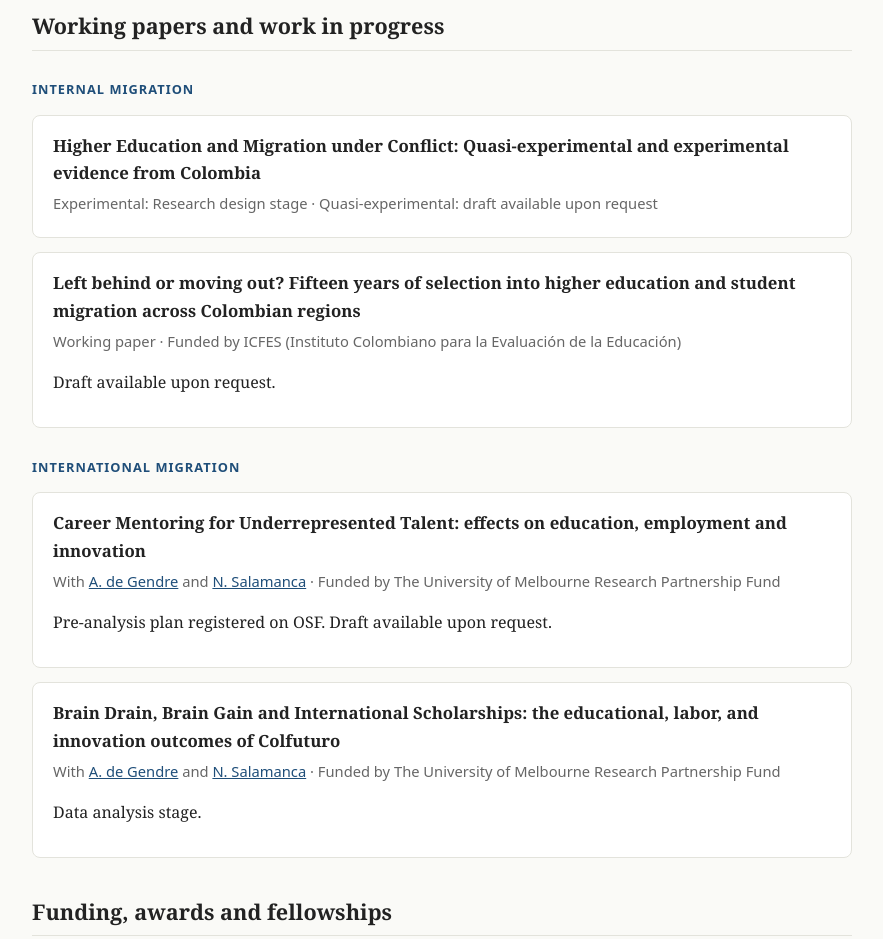
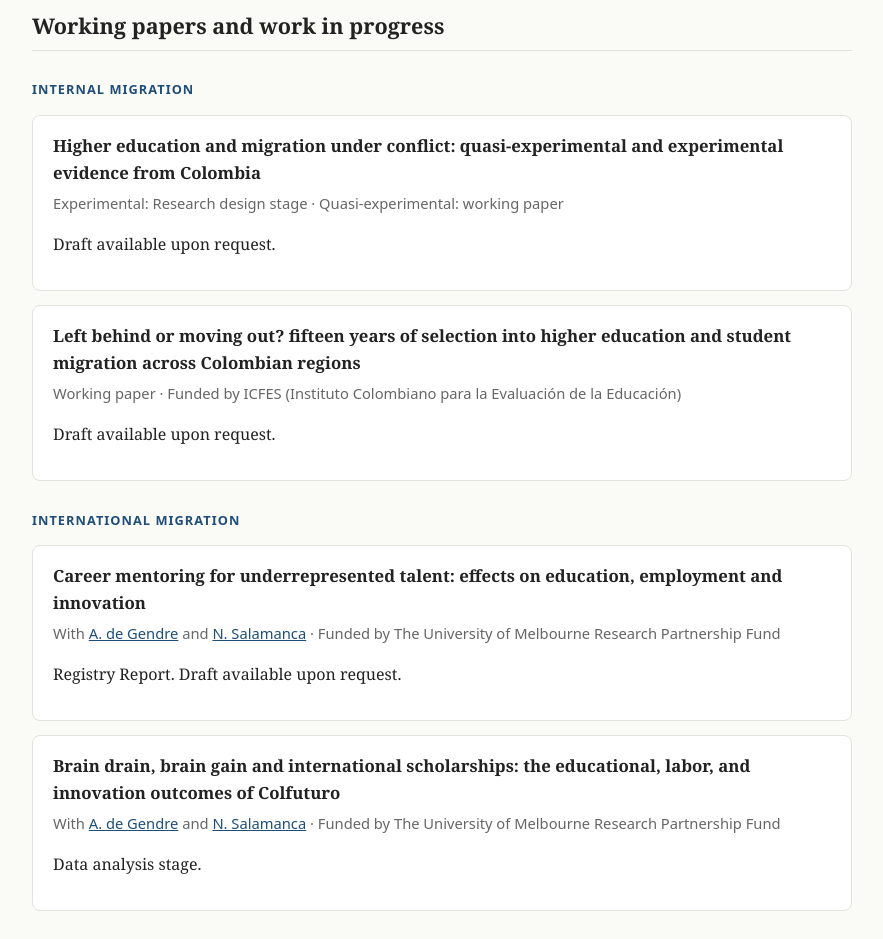
Before and after one commit to jdgarciago/jdgarciago.github.io, a plain HTML site: page research.html in a window 1280 px wide. Shown: the part 340-1279 px from the top of the page, without its empty margins (198-1081 px from the left). Drawn offline with Linux system fonts and the light colour scheme.

Commit message:
Add files via upload

```diff
--- a/research.html
+++ b/research.html
@@ -32,23 +32,24 @@
     <h2>Working papers and work in progress</h2>
     <h4 class="group">Internal migration</h4>
     <div class="card">
-      <h3>Higher Education and Migration under Conflict: Quasi-experimental and experimental evidence from Colombia</h3>
-      <p class="meta">Experimental: Research design stage · Quasi-experimental: draft available upon request</p>
+      <h3>Higher education and migration under conflict: quasi-experimental and experimental evidence from Colombia</h3>
+      <p class="meta">Experimental: Research design stage · Quasi-experimental: working paper</p>
+      <p>Draft available upon request.</p>
     </div>
     <div class="card">
-      <h3>Left behind or moving out? Fifteen years of selection into higher education and student migration across Colombian regions</h3>
+      <h3>Left behind or moving out? fifteen years of selection into higher education and student migration across Colombian regions</h3>
       <p class="meta">Working paper · Funded by ICFES (Instituto Colombiano para la Evaluación de la Educación)</p>
       <p>Draft available upon request.</p>
     </div>
 
     <h4 class="group">International migration</h4>
     <div class="card">
-      <h3>Career Mentoring for Underrepresented Talent: effects on education, employment and innovation</h3>
+      <h3>Career mentoring for underrepresented talent: effects on education, employment and innovation</h3>
       <p class="meta">With <a href="https://adegendre.github.io/">A. de Gendre</a> and <a href="https://sites.google.com/view/nsalamanca/home">N. Salamanca</a> · Funded by The University of Melbourne Research Partnership Fund</p>
-      <p>Pre-analysis plan registered on OSF. Draft available upon request.</p>
+      <p>Registry Report. Draft available upon request.</p>
     </div>
     <div class="card">
-      <h3>Brain Drain, Brain Gain and International Scholarships: the educational, labor, and innovation outcomes of Colfuturo</h3>
+      <h3>Brain drain, brain gain and international scholarships: the educational, labor, and innovation outcomes of Colfuturo</h3>
       <p class="meta">With <a href="https://adegendre.github.io/">A. de Gendre</a> and <a href="https://sites.google.com/view/nsalamanca/home">N. Salamanca</a> · Funded by The University of Melbourne Research Partnership Fund</p>
       <p>Data analysis stage.</p>
     </div>
```
